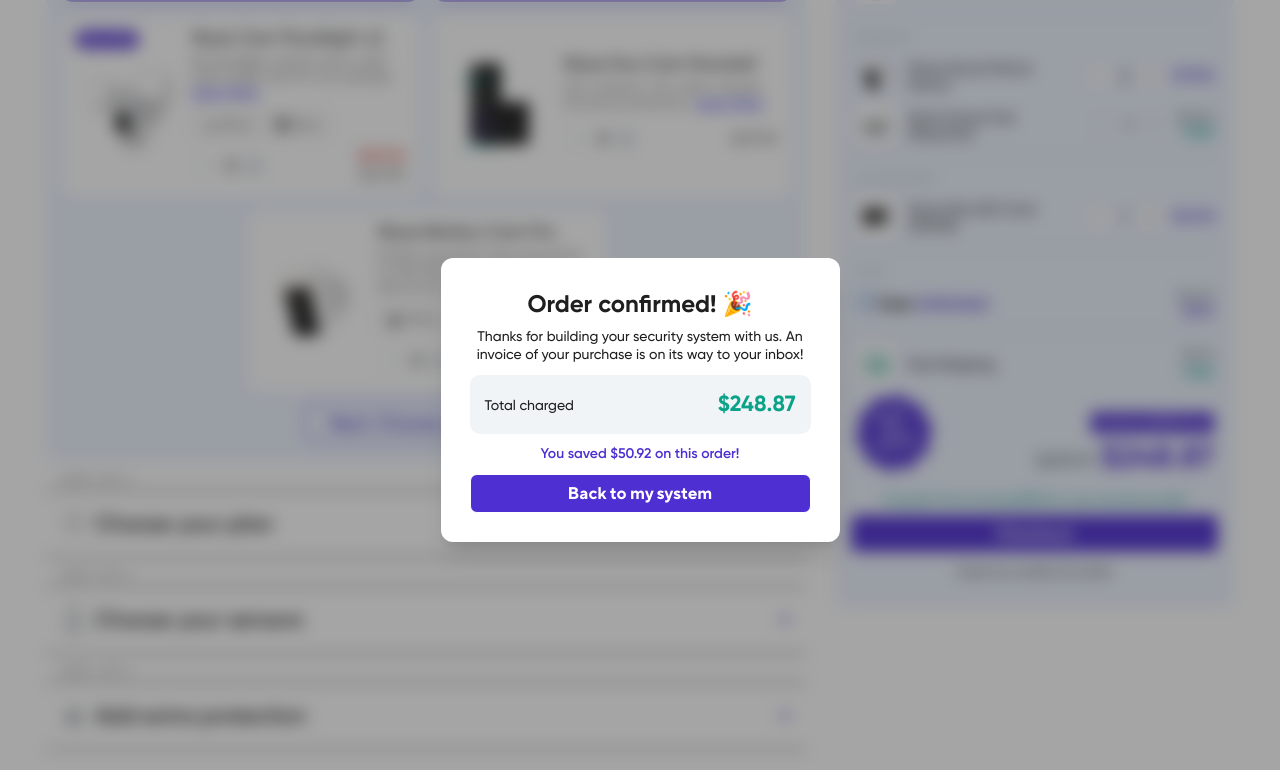
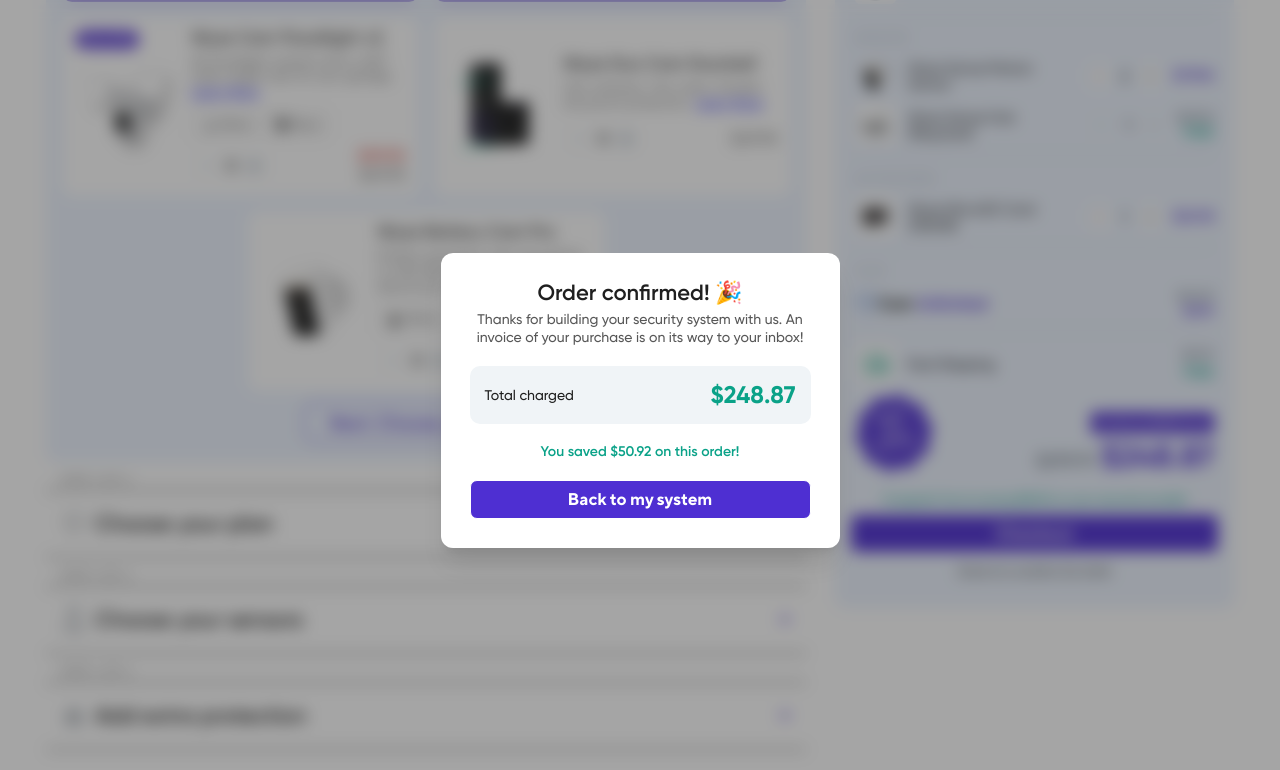
Before and after one commit to feyi-akinola/ecom-test, a React (Vite) app: page / in a window 1280 px wide. Both pictures are taken after a click on the button "Checkout". Shown: the part 302-1072 px from the top of the page. Built offline with nearby package versions, Linux system fonts and the light colour scheme.

Commit message:
Add space and adjust text styles in confirmation modal

```diff
--- a/src/components/ConfirmationModal.tsx
+++ b/src/components/ConfirmationModal.tsx
@@ -48,13 +48,15 @@ const CheckoutModal = ({ isOpen, onClose, total, savings }: CheckoutModalProps)
         aria-labelledby="checkout-modal-title"
         onClick={(e) => e.stopPropagation()}
         className="w-3xl rounded-xl bg-white p-2xl-3 flex flex-col items-center
-          gap-md text-center shadow-xl">
+          gap-xl text-center shadow-xl">
 
         <div className="flex flex-col gap-xs">
-          <h2 id="checkout-modal-title" className="text-xl font-bold text-alt">
+          <h2
+            id="checkout-modal-title"
+            className="text-lg font-semibold text-alt leading-compact">
             Order confirmed! 🎉
           </h2>
-          <p className="text-sm-2 text-alt font-medium leading-tall">
+          <p className="text-sm sm:text-sm-2 font-medium text-grey leading-tall">
             Thanks for building your security system with us. An invoice of your
             purchase is on its way to your inbox!
           </p>
@@ -65,14 +67,14 @@ const CheckoutModal = ({ isOpen, onClose, total, savings }: CheckoutModalProps)
           <span className="text-sm-2 text-alt font-medium">
             Total charged
             </span>
-          <span className="text-lg font-bold text-green">
+          <span className="text-xl font-bold text-green">
             ${total.toFixed(2)}
           </span>
         </div>
 
         {
           savings > 0 && (
-            <p className="text-sm-2 font-semibold text-main">
+            <p className="text-sm-2 font-semibold text-green">
               You saved ${savings.toFixed(2)} on this order!
             </p>
           )
```
